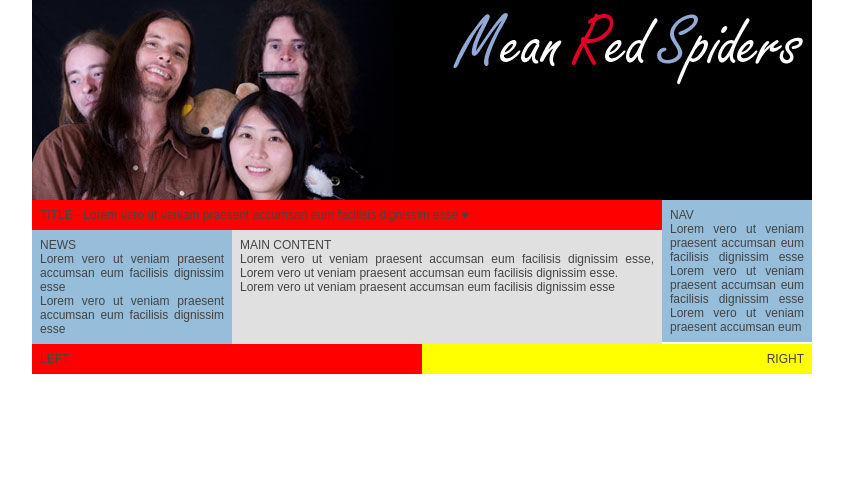
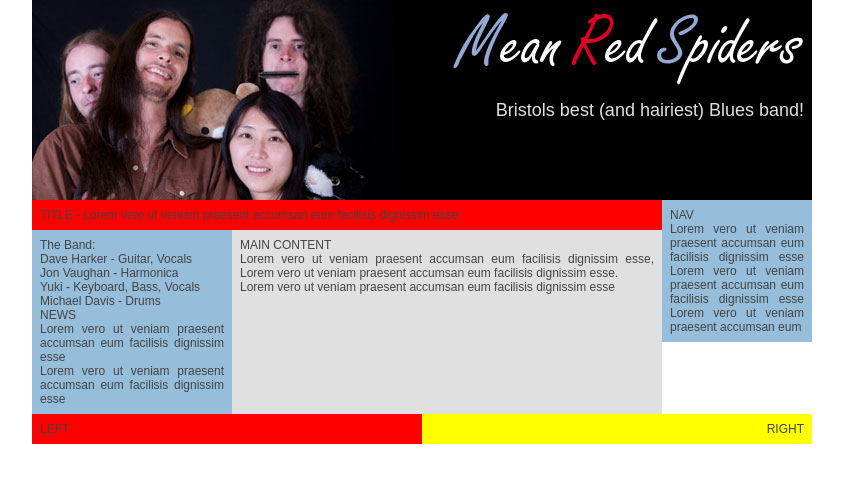
Before and after one commit to barrd/meanredspiders.co.uk, a plain HTML site: page web/index.html in a window 1280 px wide. Shown: the whole page, without its empty margins (218-1061 px from the left). Drawn offline with Linux system fonts and the light colour scheme.

Commit message:
dded slogan

```diff
--- a/web/common/mrs_screen.css
+++ b/web/common/mrs_screen.css
@@ -18,12 +18,20 @@ body {
   margin: 0 auto;
 }
 
-/* Header
+/* Header + Slogan
 --------------------------------------------------------------------*/
 
 #headWrapper {
   background: #000 url(../imgs/shared/headBg.jpg) no-repeat 0 0;
   height: 200px;
+}
+
+.slogan {
+  float: right;
+  text-align: right;
+  padding: 100px 8px 0 0;
+  font-size: 18px;
+  color: #e0e0e0;
 }
 
 /* Main Content
--- a/web/index.html
+++ b/web/index.html
@@ -17,11 +17,14 @@
 
 <!--
      ==================================================================
-       HEADER
+       HEADER + SLOGAN
      ==================================================================
 -->
 
 <div id="headWrapper">  <!-- START HEADER -->
+  <div class="slogan">  <!-- START SLOGAN -->
+    Bristols best (and hairiest) Blues band!
+  </div>  <!-- END SLOGAN -->
 </div>  <!-- END HEADER -->
 
 <!--
@@ -38,7 +41,7 @@
          ______________________________________________________________
     -->
     <div id="titleCont">  <!-- START TITLE -->
-      TITLE - Lorem vero ut veniam praesent accumsan eum facilisis dignissim esse &#9829;
+      TITLE - Lorem vero ut veniam praesent accumsan eum facilisis dignissim esse
     </div>  <!-- END TITLE -->
 
     <!--
@@ -46,6 +49,14 @@
          ______________________________________________________________
     -->
     <div id="newsPanel">  <!-- START LEFT HAND NEWS PANEL -->
+      The Band:
+      <p>
+      Dave Harker - Guitar, Vocals<br />
+      Jon Vaughan - Harmonica<br />
+      Yuki - Keyboard, Bass, Vocals<br />
+      Michael Davis - Drums<br />
+      </p>
+
       NEWS
       <p>
       Lorem vero ut veniam praesent accumsan eum facilisis dignissim esse
@@ -64,7 +75,8 @@
       Lorem vero ut veniam praesent accumsan eum facilisis dignissim esse, Lorem vero ut veniam praesent accumsan eum facilisis dignissim esse.
       </p><p>
       Lorem vero ut veniam praesent accumsan eum facilisis dignissim esse
-      </p>
+      </p><p>
+    </p>
     </div>  <!-- END PADDED MAIN CONTENT -->
 
   </div>  <!-- END MAIN CONTENT -->
```
